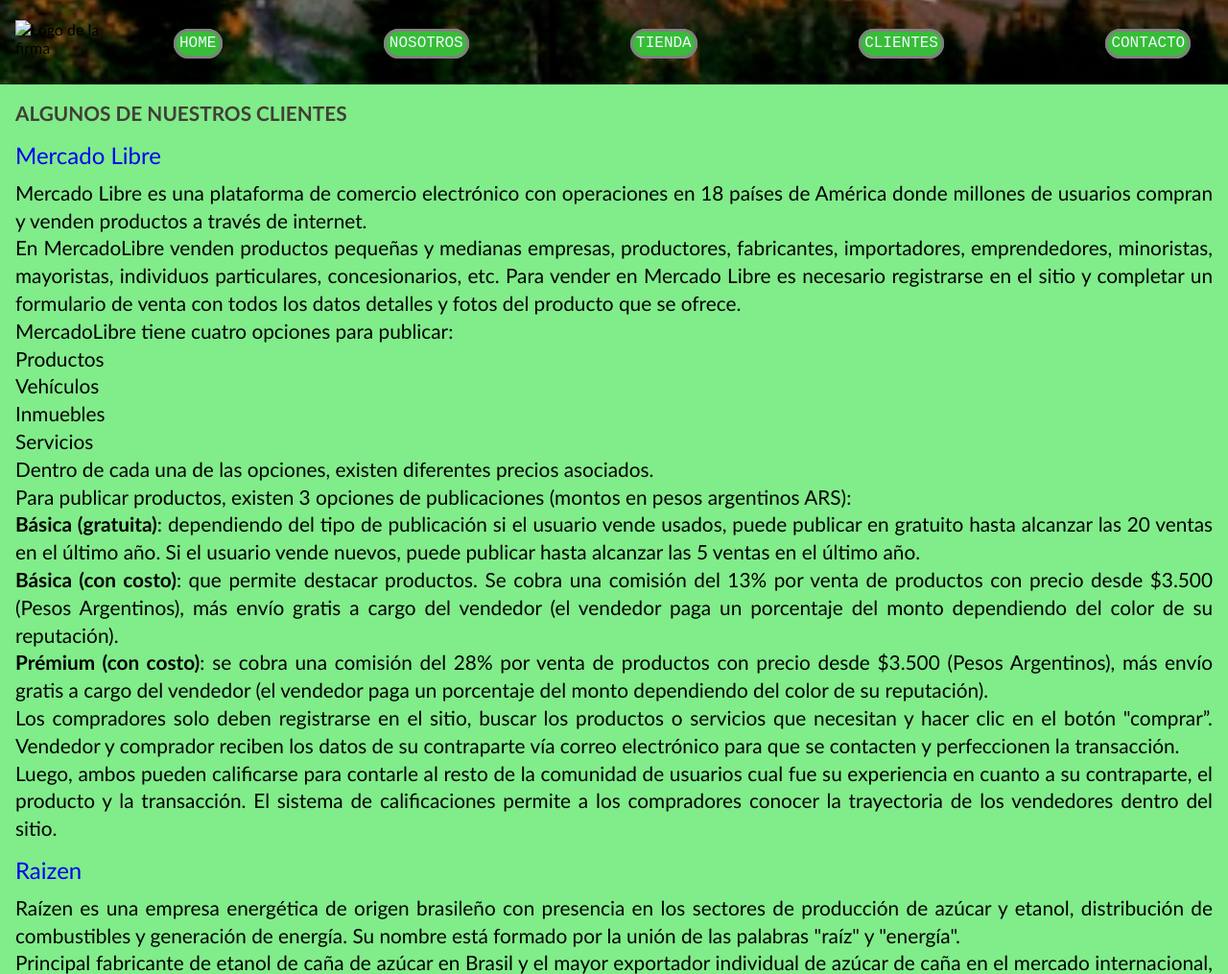
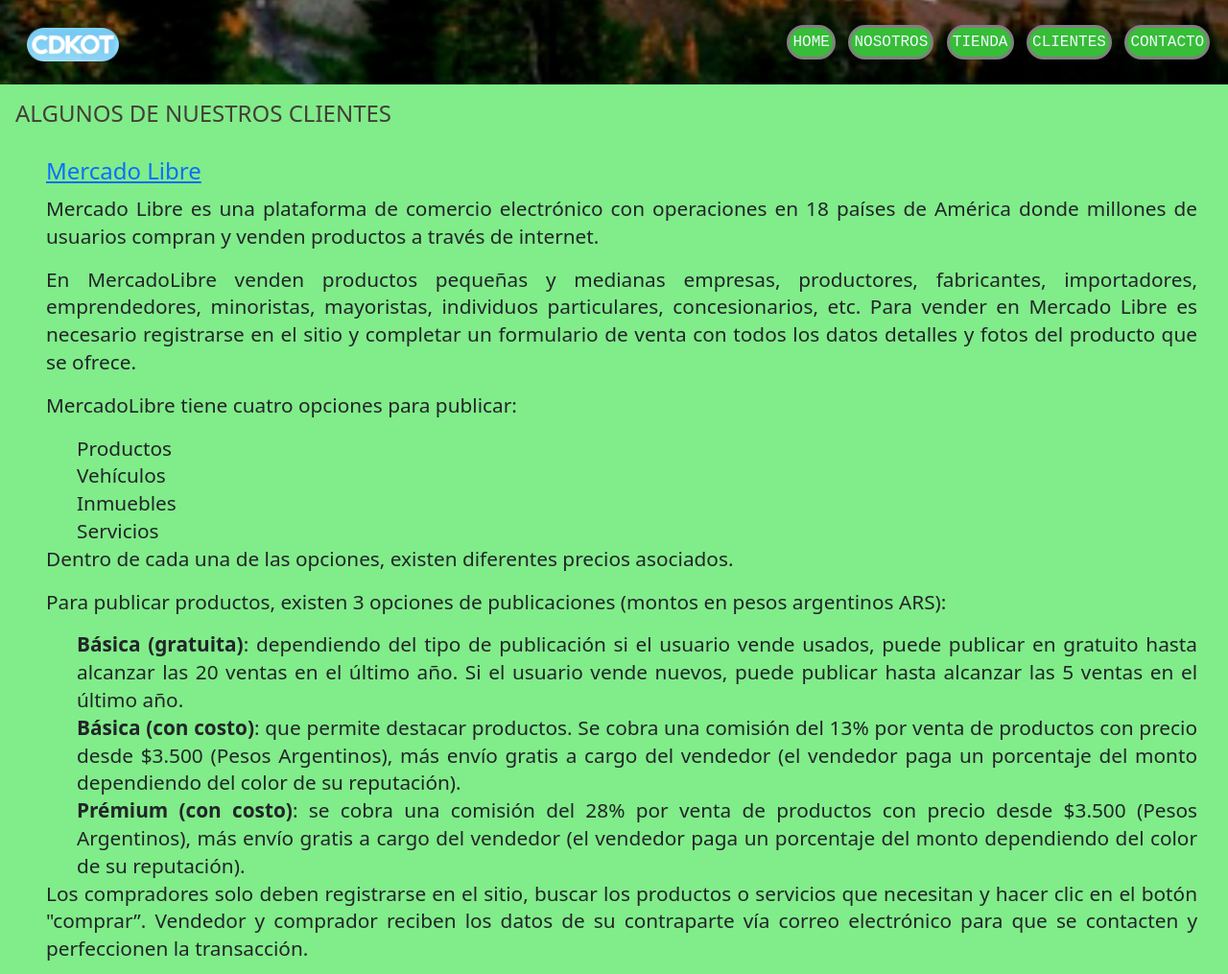
Before and after one commit to LauRoa/Consultora-Roa, a plain HTML site: page clientes.html in a window 1280 px wide. Shown: the top 1015 px of the page at 96% size. Drawn offline with nearby package versions, Linux system fonts and the light colour scheme.

Commit message:
Clientes esta ok, es responsive

```diff
--- a/clientes.html
+++ b/clientes.html
@@ -4,26 +4,43 @@
     <meta charset="UTF-8">
     <meta http-equiv="X-UA-Compatible" content="IE=edge">
     <meta name="viewport" content="width=device-width, initial-scale=1.0">
-    <link rel="shortcut icon" href="./img/descarga.png" alt = "logo CDKOT">
+    <link rel="shortcut icon" href="./img/logo.png" alt = "logo CDKOT">
     <link rel="stylesheet" href="./css/style.css">
     <link rel="stylesheet" href="./css/sytleclientes.css">
+    <link rel="stylesheet" href="./css-bst/bootstrap.min.css">
     <title>Clientes</title>
 </head>
 <body>
-    <header class = "header">
-        <div class="header__logo">
-             <img src="./img/descarga.png" alt="Logo de la firma">
+    <nav class="header__navbar navbar navbar-expand-lg navbar-light bg-light" style="background-image:url(./img/encabezado1.png)">
+        <div class="container-fluid">
+            <div class="header__logo">
+                <img src="./img/logo.png" alt="Logo de la firma">
+           </div>
+
+          <button class="navbar-toggler" type="button" data-bs-toggle="collapse" data-bs-target="#navbarNav" aria-controls="navbarNav" aria-expanded="false" aria-label="Toggle navigation" style="border-color: aliceblue;background-color: aliceblue;">
+            <span class="navbar-toggler-icon"></span>
+          </button>
+          <div class="collapse navbar-collapse" id="navbarNav" style="justify-content:flex-end">
+            <ul class="navbar-nav">
+                <li class="nav-item">
+                    <a class="nav-link__modificado" href="index.html">Home</a>
+                </li>
+              <li class="nav-item">
+                <a class="nav-link__modificado" aria-current="page" href="sobrenosotros.html">Nosotros</a>
+              </li>
+              <li class="nav-item">
+                <a class="nav-link__modificado" href="tienda.html">Tienda</a>
+              </li>
+              <li class="nav-item">
+                <a class="nav-link__modificado" href="clientes.html">Clientes</a>
+              </li>
+              <li class="nav-item">
+                <a class="nav-link__modificado" href="contacto.html">Contacto</a>
+              </li>
+            </ul>
+          </div>
         </div>
-        <nav class = "header__navbar">
-            <ul class = "header__navbar--flex">
-                <li><a href = "index.html">Home</a></li>
-                <li><a href = "sobrenosotros.html">Nosotros</a></li>
-                <li><a href = "tienda.html">Tienda</a></li>
-                <li><a href = "clientes.html">Clientes</a></li>
-                <li><a href = "contacto.html">Contacto</a></li>
-            </ul>
-        </nav>
-    </header>
+    </nav>
     <section class = "section__contenido">
         <h4>
             <p>Algunos de nuestros clientes</p>
@@ -96,7 +113,7 @@
     </section>
 
     <footer class = "footer">
-        <ul class="footer__menu">
+        <ul class="footer__menu" id="ul__footer">
             <p> Seguinos en nuestras <b>Redes Sociales</b></p>
             <a href="https://instagram.com/cdkot" target="_blank"><img src="./icon/instagram.png" alt="Instagram"></a>
             <a href="https://facebook.com" target="_blank"> <img src="./icon/facebook.png" alt="Facebook"></a>
@@ -110,5 +127,7 @@
             Copyright - Todos los derechos reservados
         </div>
     </footer>
+    <script src="https://cdn.jsdelivr.net/npm/@popperjs/core@2.10.2/dist/umd/popper.min.js" integrity="sha384-7+zCNj/IqJ95wo16oMtfsKbZ9ccEh31eOz1HGyDuCQ6wgnyJNSYdrPa03rtR1zdB" crossorigin="anonymous"></script>
+    <script src="js-bst/bootstrap.min.js"></script>
 </body>
 </html>
--- a/css/sytleclientes.css
+++ b/css/sytleclientes.css
@@ -1,17 +1,4 @@
-body{
-    display: grid;
-    grid-template-areas:
-    "header"
-    "section"
-    "footer";
-    grid-template-columns: 5fr ;
-}
-header{
-    grid-area: header;
-}
-footer{
-    grid-area: footer;
-}
+
 /* CLIENTES */
 .cliente {
     display: inline-block;
@@ -21,9 +8,11 @@
     margin-bottom: 10px;
 }
 .section__contenido{
-    grid-area: section;
     background-color: rgb(129, 236, 138);
-    padding: 1rem;
+    padding-top: 1rem;
+    padding-bottom: 1rem;
+    padding-left: 1rem;
+    padding-right: 2rem;
     font-size: 1.3rem;
     line-height: 1.8rem;
     text-align: justify;
```
